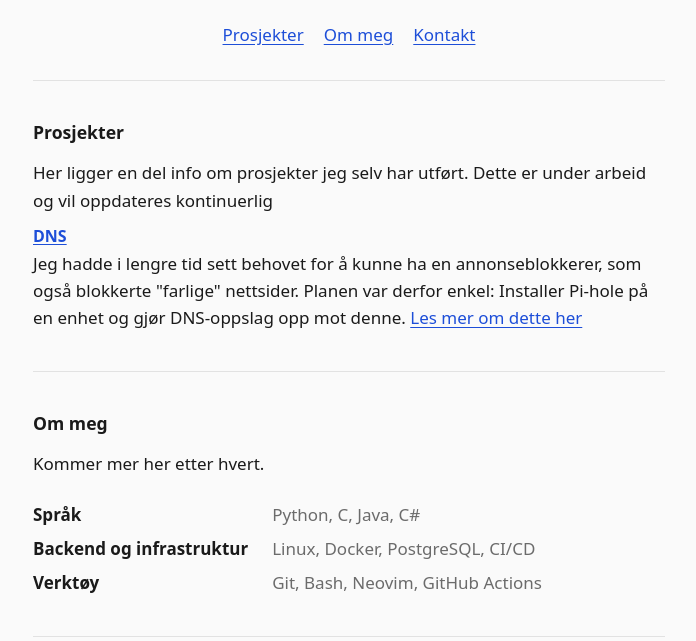
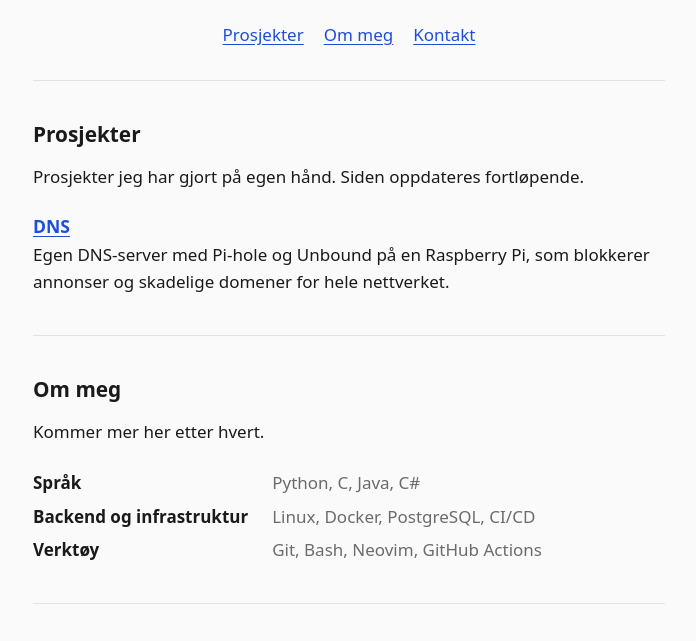
Before and after one commit to 0xOlsen/0xOlsen.github.io, a plain HTML site: page index.html in a window 1280 px wide. Shown: the part 153-794 px from the top of the page, without its empty margins (291-987 px from the left). Drawn offline with Linux system fonts and the light colour scheme.

Commit message:
Endret litt for å få litt bedre fremstilling av prosjektet

```diff
--- a/index.html
+++ b/index.html
@@ -25,13 +25,12 @@
     <section id="prosjekter">
         <h2>Prosjekter</h2>
         <p>
-            Her ligger en del info om prosjekter jeg selv har utført. Dette er under arbeid og vil oppdateres kontinuerlig
+            Prosjekter jeg har gjort på egen hånd. Siden oppdateres fortløpende.
         </p>
         <ul class="list">
             <li>
                 <h3><a href="prosjekt/dns.html">DNS</a></h3>
-                <p>Jeg hadde i lengre tid sett behovet for å kunne ha en annonseblokkerer, som også blokkerte "farlige" nettsider.
-            Planen var derfor enkel: Installer Pi-hole på en enhet og gjør DNS-oppslag opp mot denne. <a href="prosjekt/dns.html">Les mer om dette her</a></p>
+                <p>Egen DNS-server med Pi-hole og Unbound på en Raspberry Pi, som blokkerer annonser og skadelige domener for hele nettverket.</p>
             </li>
         </ul>
     </section>
--- a/style.css
+++ b/style.css
@@ -36,7 +36,7 @@ h1, h2, h3 {
 }
 
 h1 { font-size: 2rem; text-align: center; }
-h2 { font-size: 1.1rem; margin-bottom: 1rem; }
+h2 { font-size: 1.3rem; margin-bottom: 1rem; }
 h3 { font-size: 1rem; }
 
 p { margin: 0 0 0.75rem; }
@@ -73,6 +73,8 @@ section {
 }
 
 /* Prosjektsider */
+main + nav { padding: 1rem 0 2rem; }
+
 .artikkel section {
     border-top: none;
     padding: 0;
@@ -94,7 +96,7 @@ section {
 /* Project list */
 .list {
     list-style: none;
-    margin: 0;
+    margin: 1.5rem 0 0;
     padding: 0;
 }
 
@@ -102,12 +104,9 @@ section {
     margin-top: 1.5rem;
 }
 
+.list h3 { font-size: 1.1rem; }
+
 .list p { margin: 0.25rem 0 0; }
-
-.meta {
-    color: var(--muted);
-    font-size: 0.9rem;
-}
 
 /* Skills */
 .skills {
```
